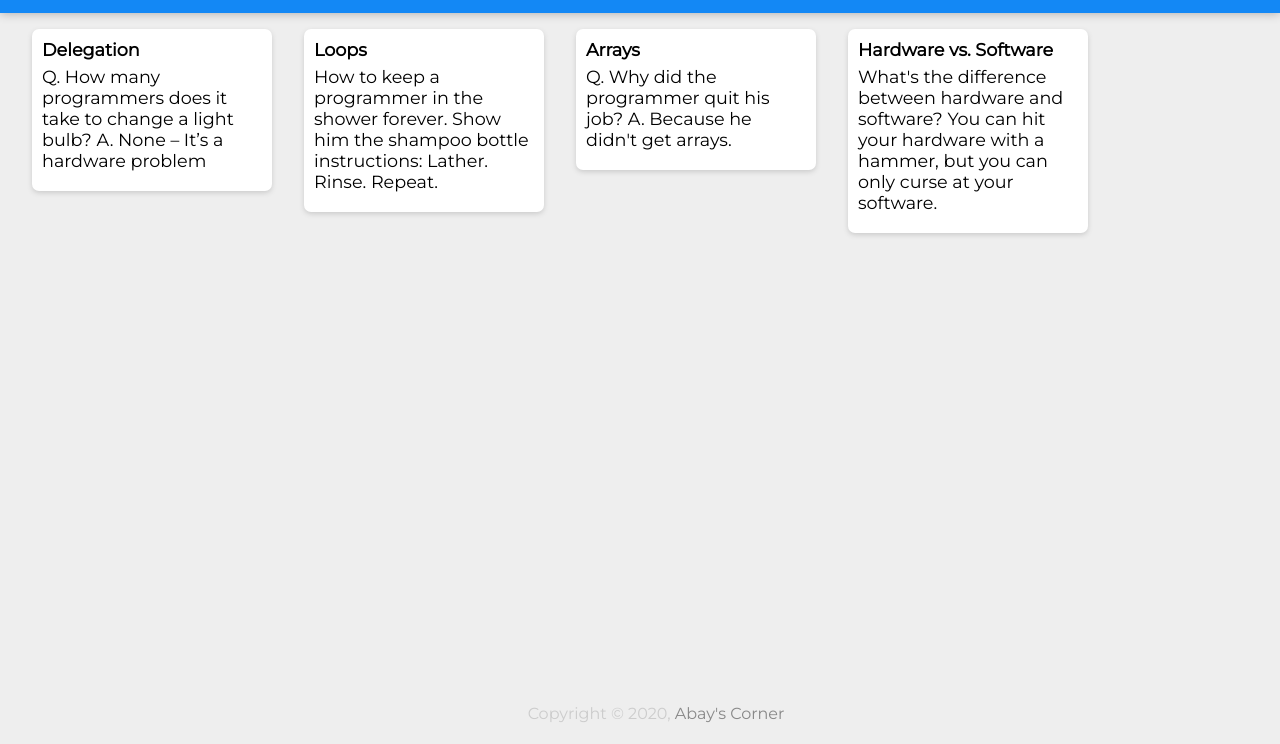
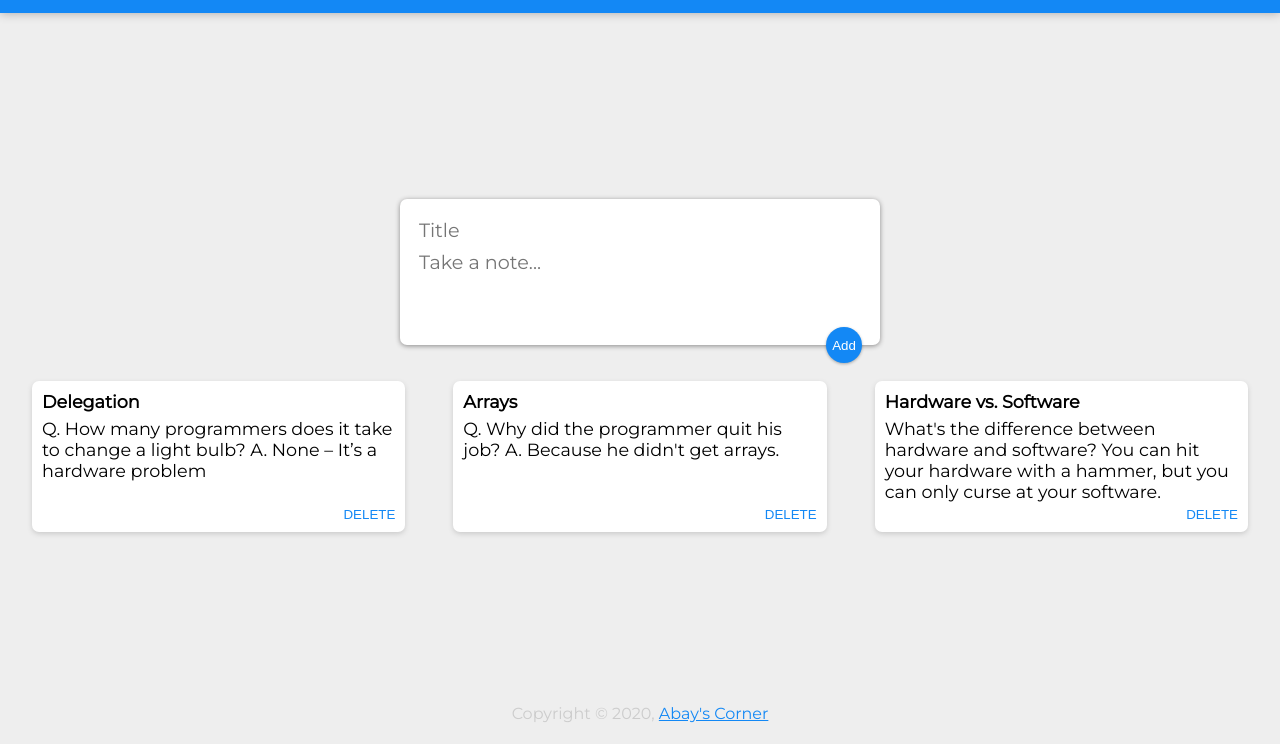
Before and after one commit to AbayIbrayev/KeeperReact, a React app: page / in a window 1280 px wide. Shown: the part 56-800 px from the top of the page. Built offline with nearby package versions, Linux system fonts and the light colour scheme; a web font is replaced by a local one.

Commit message:
added a text area

```diff
--- a/src/components/app/app.js
+++ b/src/components/app/app.js
@@ -3,15 +3,20 @@ import Header from "../header";
 import Footer from "../footer";
 import Note from "../note";
 import notes from "../../notes";
+import CreateArea from "../createArea";
 
 const app = () => {
   return (
     <>
       <Header />
       <main>
-        {notes.map(({ key, title, content }) => (
-          <Note key={key} title={title} content={content} />
-        ))}
+        <CreateArea />
+
+        <div className="notes">
+          {notes.map(({ key, title, content }) => (
+            <Note key={key} title={title} content={content} />
+          ))}
+        </div>
       </main>
       <Footer />
     </>
--- /dev/null
+++ b/src/components/createArea/createArea.js
@@ -0,0 +1,15 @@
+import React from "react";
+
+const createArea = () => {
+  return (
+    <div>
+      <form>
+        <input name="title" autoComplete="off" placeholder="Title" />
+        <textarea name="content" placeholder="Take a note..." rows="3" />
+        <button>Add</button>
+      </form>
+    </div>
+  );
+};
+
+export default createArea;
--- /dev/null
+++ b/src/components/createArea/index.js
@@ -0,0 +1,2 @@
+import createArea from "./createArea";
+export default createArea;
--- a/src/components/note/note.js
+++ b/src/components/note/note.js
@@ -5,6 +5,7 @@ const note = ({ title, content }) => {
     <div className="note">
       <h1>{title}</h1>
       <p>{content}</p>
+      <button>DELETE</button>
     </div>
   );
 };
--- a/src/index.css
+++ b/src/index.css
@@ -8,13 +8,24 @@ html {
 }
 body {
   background: #eee;
+}
+
+#root {
+  display: flex;
+  flex-direction: column;
+  align-items: center;
+  justify-content: space-between;
+  min-height: 100vh;
+}
+
+main {
   padding: 0 16px;
 }
 
 header {
   background-color: #1388f5;
-  margin: auto -16px;
   padding: 16px 32px;
+  width: 100%;
   box-shadow: 0 0 10px 0 rgba(0, 0, 0, 0.3);
 }
 
@@ -25,9 +36,7 @@ header h1 {
 }
 
 footer {
-  position: absolute;
   text-align: center;
-  bottom: 0;
   width: 100%;
   height: 2.5rem;
 }
@@ -35,16 +44,15 @@ footer {
 footer p {
   color: #ccc;
 }
+footer a {
+  color: #1388f5;
+}
 
-footer p a {
-  text-decoration: none;
-  color: rgb(136, 136, 136);
-  opacity: 1;
-  -webkit-transition: opacity 0.3s ease-out;
-  transition: opacity 0.3s ease-out;
-}
-footer p a:hover {
-  opacity: 0.7;
+.notes {
+  display: grid;
+  grid-template-columns: repeat(auto-fit, minmax(250px, 1fr));
+  grid-column-gap: 1rem;
+  grid-row-gap: 1rem;
 }
 
 .note {
@@ -52,9 +60,8 @@ footer p a:hover {
   border-radius: 7px;
   box-shadow: 0 2px 5px #ccc;
   padding: 10px;
-  width: 240px;
   margin: 16px;
-  float: left;
+  position: relative;
 }
 .note h1 {
   font-size: 1.1em;
@@ -62,7 +69,54 @@ footer p a:hover {
 }
 .note p {
   font-size: 1.1em;
-  margin-bottom: 10px;
+  margin-bottom: 20px;
   white-space: pre-wrap;
   word-wrap: break-word;
 }
+
+.note button {
+  margin-right: 10px;
+  color: #1388f5;
+  border: none;
+  height: 36px;
+  background-color: transparent;
+  cursor: pointer;
+  outline: none;
+  position: absolute;
+  right: 0;
+  bottom: 0;
+}
+
+form {
+  position: relative;
+  max-width: 480px;
+  margin: 30px auto 20px auto;
+  background: #fff;
+  padding: 15px;
+  border-radius: 7px;
+  box-shadow: 0 1px 5px rgb(138, 137, 137);
+}
+form input,
+form textarea {
+  width: 100%;
+  border: none;
+  padding: 4px;
+  outline: none;
+  font-size: 1.2em;
+  font-family: inherit;
+  resize: none;
+}
+form button {
+  position: absolute;
+  right: 18px;
+  bottom: -18px;
+  background: #1388f5;
+  color: #fff;
+  border: none;
+  border-radius: 50%;
+  width: 36px;
+  height: 36px;
+  box-shadow: 0 1px 3px rgba(0, 0, 0, 0.3);
+  cursor: pointer;
+  outline: none;
+}
--- a/src/notes.js
+++ b/src/notes.js
@@ -7,18 +7,12 @@ const notes = [
   },
   {
     key: 2,
-    title: "Loops",
-    content:
-      "How to keep a programmer in the shower forever. Show him the shampoo bottle instructions: Lather. Rinse. Repeat.",
-  },
-  {
-    key: 3,
     title: "Arrays",
     content:
       "Q. Why did the programmer quit his job? A. Because he didn't get arrays.",
   },
   {
-    key: 4,
+    key: 3,
     title: "Hardware vs. Software",
     content:
       "What's the difference between hardware and software? You can hit your hardware with a hammer, but you can only curse at your software.",
```
